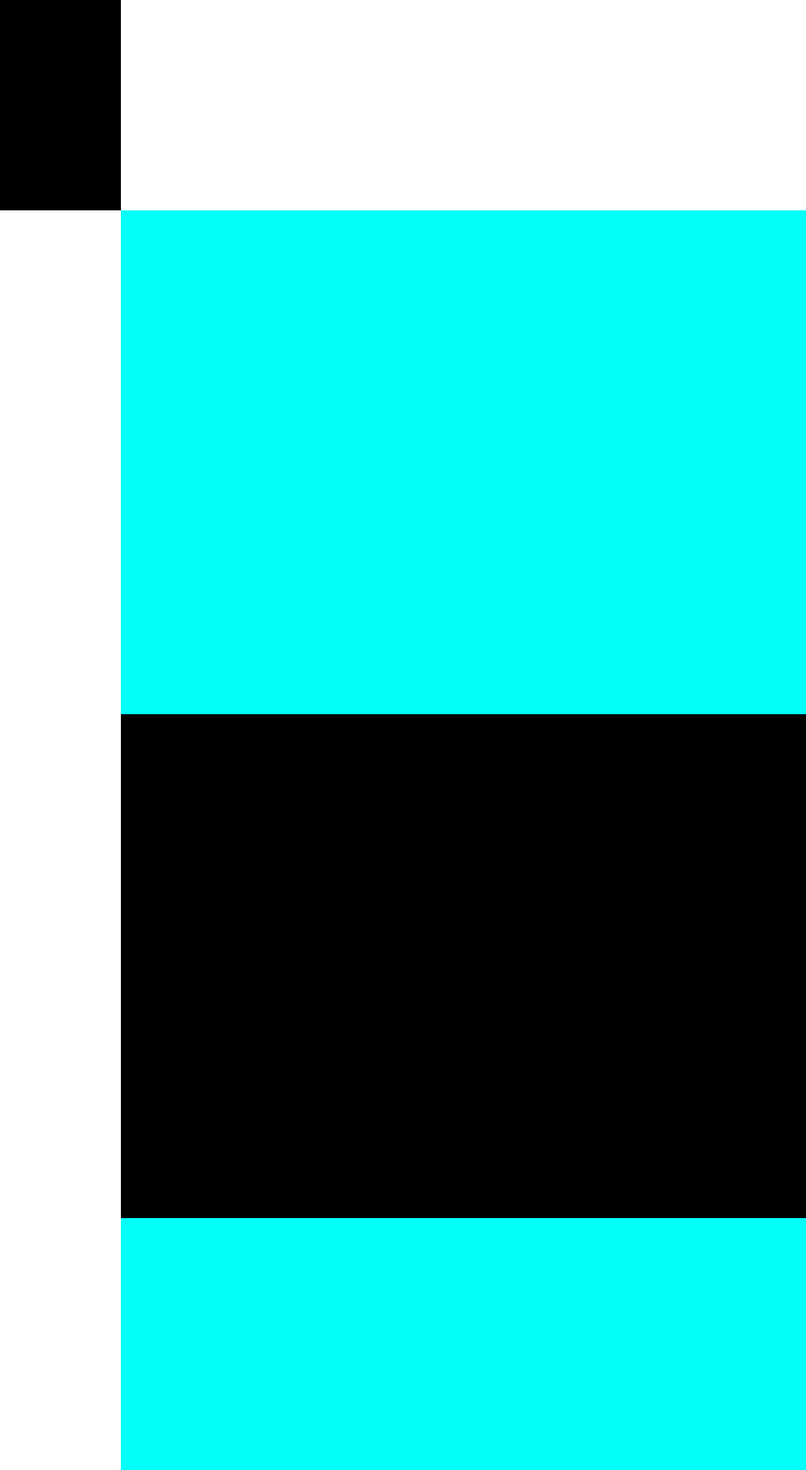
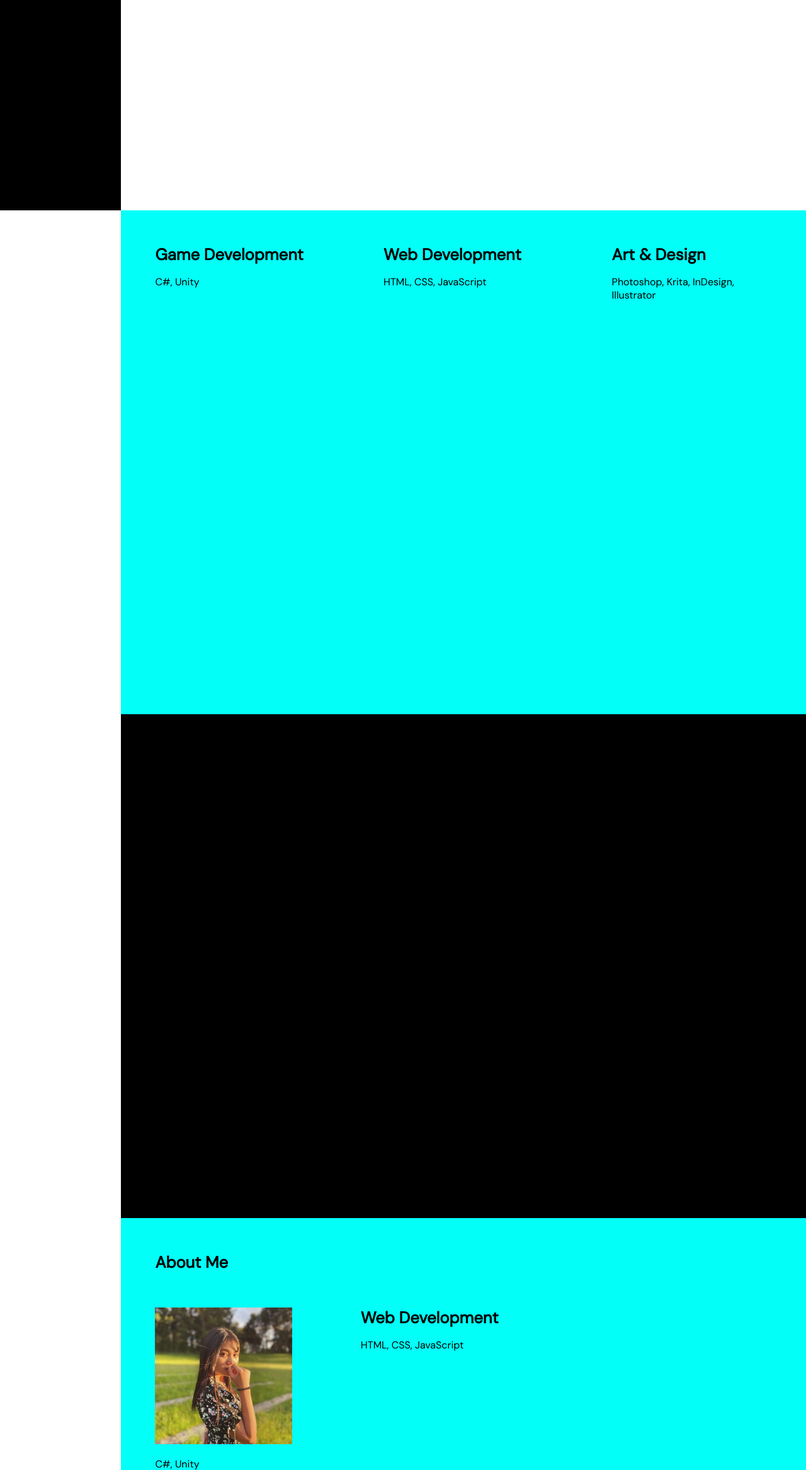
Before and after one commit to catherinejoyc/blog, a plain HTML site: page index.html in a window 1280 px wide. Shown: the part 466-2800 px from the top of the page at 63% size. Drawn offline with Linux system fonts and the light colour scheme.

Commit message:
skills page update, about me in progress

```diff
--- a/assets/css/simplestyle.css
+++ b/assets/css/simplestyle.css
@@ -111,42 +111,38 @@ position: relative;
   -ms-transform: translate(-50%, -50%);
   transform: translate(-50%, -50%);
 }
-.homeContent h1{
+
+h1{
   font-size: 5vw;
   margin: 0px;
 }
-.homeContent h3{
+h3{
   font-size: 2vw;
-  margin: 5px;
+  margin: 0px;
 }
 
-/* Main */
-.whiteBox{
-background-color: white;
-padding: 30px;
+/* Skills */
+.column{
+float: left;
+width: 23.33%;
+padding: 5%;
 }
-main
-{
-background-color: #f4f3ee;
-border-color: #8a817c;
-border-style: solid;
-border-width: 1px;
-
-padding-top: 70px;
-padding-right: 100px;
-padding-bottom: 70px;
-padding-left: 100px;
+.row:after {
+  content: "";
+  display: table;
+  clear: both;
 }
 
-h2, h3, h4, h5, h6
-{
-margin: 0px;
+/* About Me */
+.columnLeft{
+float: left;
+width: 20%;
+padding: 5%;
 }
-
-h2
-{
-background-color: #02fff8;
-text-align: center;
+.columnRight{
+float: left;
+width: 60%;
+padding: 5%;
 }
 
 /* Right column */
@@ -204,7 +200,7 @@ font-size: 12px;
 color: #f4f3ee;
 }
 
-/* On screens that are less than 700px wide, make the sidebar into a topbar */
+/* On screens that are less than 700px wide */
 @media screen and (max-width: 700px) {
   .sidebar {
     width: 100%;
@@ -216,11 +212,14 @@ color: #f4f3ee;
     padding-left: 10px;
   }
   div.content {margin-left: 0;}
-  .homeContent h1{font-size: 9vw;}
-  .homeContent h3{font-size: 4vw;}
+  h1{font-size: 9vw;}
+  h3{font-size: 4vw; margin-left: 0px;}
+  .column {width:100%;}
+  .columnLeft {width:100%;}
+  .columnRight {width:100%;}
 }
 
-/* On screens that are less than 400px, display the bar vertically, instead of horizontally */
+/* On screens that are less than 400px */
 @media screen and (max-width: 400px) {
   .sidebar a {
     padding-left: 0px;
--- a/index.html
+++ b/index.html
@@ -39,6 +39,20 @@
 
 		<!-- Skills -->
 		<div class="section" id="skills">
+			<div class="row">
+				<div class="column">
+					<h3>Game Development</h3>
+					<p>C#, Unity</p>
+				</div>
+				<div class="column">
+					<h3>Web Development</h3>
+					<p>HTML, CSS, JavaScript</p>
+				</div>
+				<div class="column">
+					<h3>Art & Design</h3>
+					<p>Photoshop, Krita, InDesign, Illustrator</p>
+				</div>
+			</div>
 		</div>
 
 		<!-- Portfolio -->
@@ -47,6 +61,17 @@
 
 		<!-- About me -->
 		<div class="section" id="about-me">
+			<h3 style="padding:5%; padding-bottom:0%;">About Me</h3>
+			<div class="row">
+				<div class="columnLeft">
+					<img src="assets/images/profile.jfif" style="width: 100%">
+					<p>C#, Unity</p>
+				</div>
+				<div class="columnRight">
+					<h3>Web Development</h3>
+					<p>HTML, CSS, JavaScript</p>
+				</div>
+			</div>
 		</div>
 
 		<!-- Contact -->
```
Also changed, not shown: assets/icons/game_icon.png (added), assets/images/profile.jfif (added).
